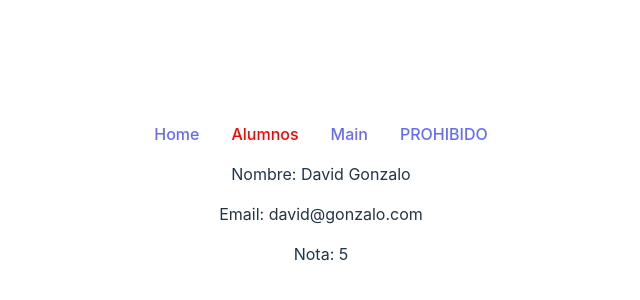
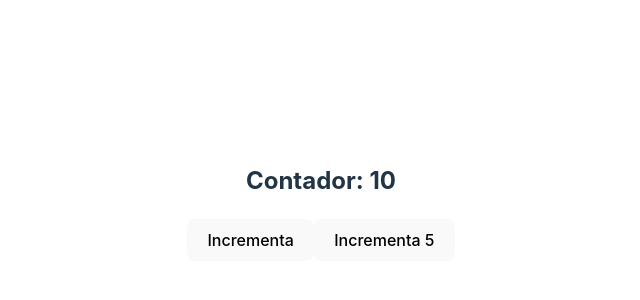
Before and after one commit to gorkavillara/react-g1-junio-2023, a React (Vite) app: page /alumnos/1 in a window 1280 px wide. Shown: the part 198-498 px from the top of the page, without its empty margins (319-959 px from the left). Built offline with nearby package versions, Linux system fonts and the light colour scheme.

Commit message:
Tema 10 - Estados globales con redux toolkit

```diff
--- a/package.json
+++ b/package.json
@@ -10,12 +10,14 @@
     "preview": "vite preview"
   },
   "dependencies": {
+    "@reduxjs/toolkit": "^1.9.5",
     "@tanstack/react-query": "^4.29.19",
     "@tanstack/react-query-devtools": "^4.29.19",
     "axios": "^1.4.0",
     "formik": "^2.4.2",
     "react": "^18.2.0",
     "react-dom": "^18.2.0",
+    "react-redux": "^8.1.1",
     "react-router-dom": "^6.14.0",
     "yup": "^1.2.0"
   },
--- a/src/App.tsx
+++ b/src/App.tsx
@@ -1,13 +1,17 @@
-import { useSearchParams } from "react-router-dom"
+// import { useState } from "react"
 import "./App.scss"
+// import Hijo from "./components/Hijo"
+import Contador from "./views/Contador/Contador"
+import ContadorConHook from "./views/Contador/ContadorConHook"
 function App() {
-    const [searchParams, iterator] = useSearchParams()
-    console.log(searchParams.get("nombre"))
-    console.log(searchParams.get("email"))
-    console.log(searchParams.get("age"))
+    // const [isDarkMode, setIsDarkMode] = useState(false)
     return (
         <>
-            <h1>App</h1>
+            {/* <h1 className={`${isDarkMode ? "dark" : "light"}`}>
+                App
+            </h1>
+            <Hijo isDarkMode={isDarkMode} /> */}
+            <ContadorConHook />
         </>
     )
 }
--- /dev/null
+++ b/src/app/store.ts
@@ -0,0 +1,10 @@
+import { configureStore } from "@reduxjs/toolkit"
+import contadorSlice from "../features/contador/contadorSlice"
+
+export const store = configureStore({
+    reducer: {
+        contador: contadorSlice
+    }
+})
+
+export type RootState = ReturnType<typeof store.getState>
--- /dev/null
+++ b/src/components/Hijo.tsx
@@ -0,0 +1,9 @@
+import React from "react"
+
+const Hijo = ({ isDarkMode }: { isDarkMode: boolean }) => {
+    return <div>
+        <h2 className={`${isDarkMode ? "dark" : "light"}`}>Hijo</h2>
+    </div>
+}
+
+export default Hijo
--- /dev/null
+++ b/src/features/contador/contadorSlice.ts
@@ -0,0 +1,25 @@
+import { createSlice } from "@reduxjs/toolkit"
+
+const contadorSlice = createSlice({
+    name: "contador",
+    initialState: {
+        nombre: "contador",
+        valor: 10
+    },
+    // initialState: 0,
+    reducers: {
+        // incrementa: (state) => ({ ...state, valor: state.valor + 1})
+        incrementa: (state) => {
+            state.valor += 1
+        },
+        // incrementa: (state) => state++
+        incrementaX: (state, payload) => {
+            console.log(payload)
+            state.valor += payload.payload
+        }
+    }
+})
+
+export const { incrementa, incrementaX } = contadorSlice.actions
+
+export default contadorSlice.reducer
--- /dev/null
+++ b/src/hooks/useContador.tsx
@@ -0,0 +1,19 @@
+import { useSelector, useDispatch } from "react-redux"
+import { RootState } from "../app/store"
+import { incrementa, incrementaX } from "../features/contador/contadorSlice"
+
+const useContador = () => {
+    const contador = useSelector((state: RootState) => state.contador)
+    const dispatch = useDispatch()
+
+    const incrementaContador = () => {
+        dispatch(incrementa())
+    }
+
+    const incrementaCinco = () => {
+        dispatch(incrementaX(5))
+    }
+    return { contador: contador.valor, incrementaContador, incrementaCinco }
+}
+
+export default useContador
--- a/src/main.tsx
+++ b/src/main.tsx
@@ -1,17 +1,12 @@
 // import React from "react"
 import ReactDOM from "react-dom/client"
-import { RouterProvider } from "react-router-dom"
-import { QueryClient, QueryClientProvider } from "@tanstack/react-query"
-import router from "./routes"
+import { Provider } from "react-redux"
 import "./index.css"
-import { ReactQueryDevtools } from "@tanstack/react-query-devtools"
-
-const queryClient = new QueryClient()
+import App from "./App"
+import { store } from "./app/store"
 
 ReactDOM.createRoot(document.getElementById("root") as HTMLElement).render(
-    // <App />
-    <QueryClientProvider client={queryClient}>
-        <RouterProvider router={router} />
-        <ReactQueryDevtools initialIsOpen={false} />
-    </QueryClientProvider>
+    <Provider store={store}>
+        <App />
+    </Provider>
 )
--- /dev/null
+++ b/src/views/Contador/Contador.tsx
@@ -0,0 +1,28 @@
+import { useSelector, useDispatch } from "react-redux"
+import { RootState } from "../../app/store"
+import { incrementa, incrementaX } from "../../features/contador/contadorSlice"
+
+const Contador = () => {
+    const contador = useSelector((state: RootState) => state.contador)
+    console.log(contador)
+    const dispatch = useDispatch()
+
+    const incrementaContador = () => {
+        dispatch(incrementa())
+        // incrementa()
+    }
+
+    const incrementaCinco = () => {
+        dispatch(incrementaX(5))
+    }
+
+    return (
+        <div>
+            <h2>Contador: {contador.valor}</h2>
+            <button onClick={incrementaContador}>Incrementa</button>
+            <button onClick={incrementaCinco}>Incrementa 5</button>
+        </div>
+    )
+}
+
+export default Contador
--- /dev/null
+++ b/src/views/Contador/ContadorConHook.tsx
@@ -0,0 +1,14 @@
+import useContador from "../../hooks/useContador"
+
+const ContadorConHook = () => {
+    const { contador, incrementaContador, incrementaCinco } = useContador()
+    return (
+        <div>
+            <h2>Contador: {contador}</h2>
+            <button onClick={incrementaContador}>Incrementa</button>
+            <button onClick={incrementaCinco}>Incrementa 5</button>
+        </div>
+    )
+}
+
+export default ContadorConHook
```
Also changed, not shown: 1 other file (tests, documents, lock files or other folders).
